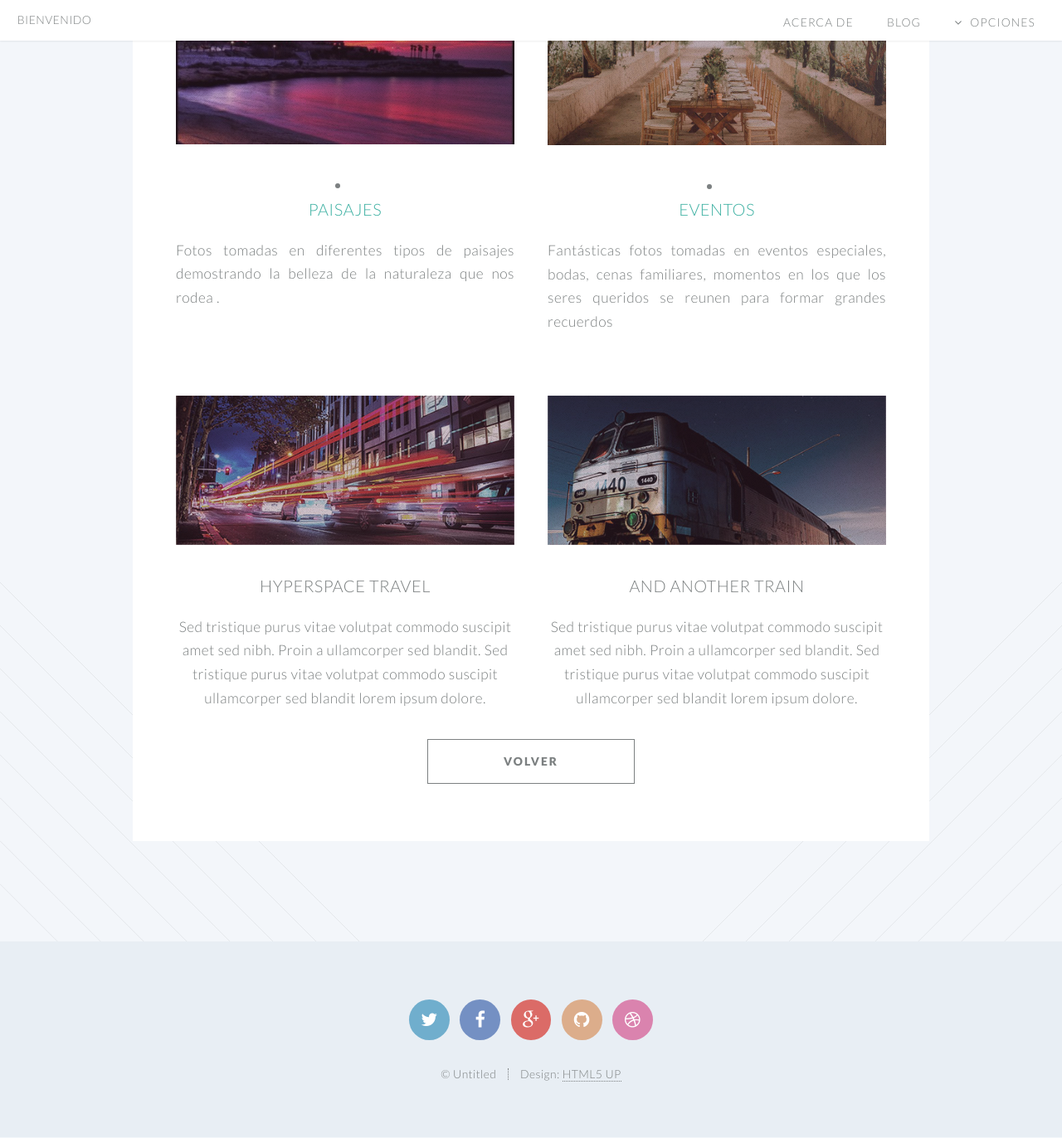
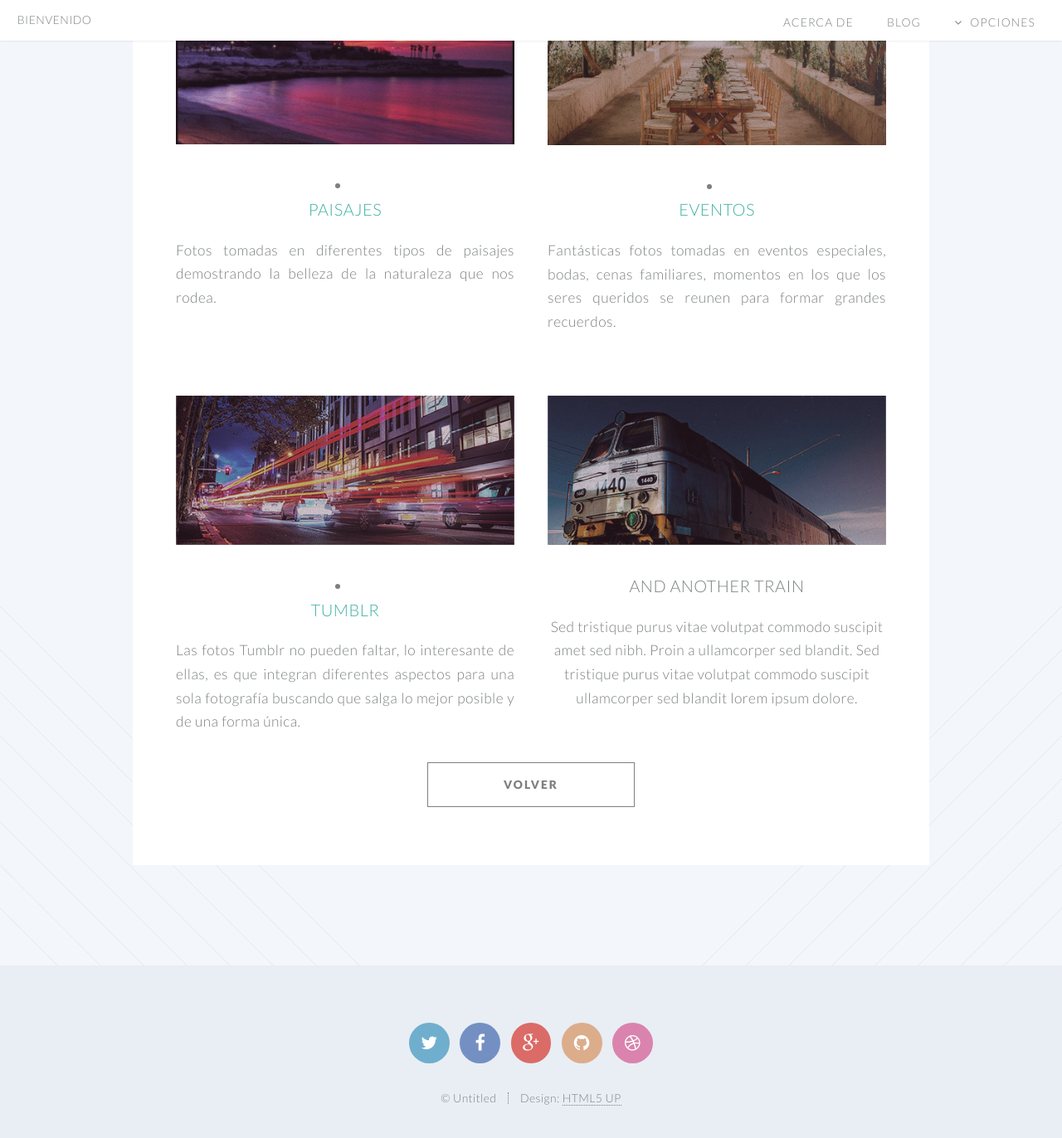
Before and after one commit to Vico2001/Vico2001.github.io, a Jekyll site: the page built from index.html, in a window 1280 px wide and 1400 px high, scrolled down 1446 px. Shown: the top 1372 px of the window at 83% size. Built offline with Jekyll 4.4.1, drawn with Linux system fonts in a browser that asks for light colours.

Commit message:
Update index.html

```diff
--- a/index.html
+++ b/index.html
@@ -64,7 +64,7 @@ layout: landing-page
 
 									</header>
 									<p style="text-align: justify">Fotos tomadas en diferentes tipos de paisajes demostrando la belleza de la naturaleza que nos
-									rodea .</p>
+									rodea.</p>
 								</section>
 
 							</div>
@@ -76,7 +76,7 @@ layout: landing-page
 										<li><a href="/right-sidebar.html"><h3>Eventos</h3></a></li>
 									</header>
 									<p style="text-align: justify">Fantásticas fotos tomadas en eventos especiales, bodas, cenas familiares, momentos en los que
-									los seres queridos se reunen para formar grandes recuerdos</p>
+									los seres queridos se reunen para formar grandes recuerdos.</p>
 								</section>
 
 							</div>
@@ -85,11 +85,12 @@ layout: landing-page
 							<div class="6u">
 
 								<section>
-									<a href="#" class="image featured"><img src="images/pic03.jpg" alt="" /></a>
+									<a href="/tumblr.html" class="image featured"><img src="images/pic03.jpg" alt="" /></a>
 									<header>
-										<h3>Hyperspace Travel</h3>
+										<li><a href="/tumblr.html"><h3>Tumblr</h3></a></li>
 									</header>
-									<p>Sed tristique purus vitae volutpat commodo suscipit amet sed nibh. Proin a ullamcorper sed blandit. Sed tristique purus vitae volutpat commodo suscipit ullamcorper sed blandit lorem ipsum dolore.</p>
+									<p style="text-align: justify">Las fotos Tumblr no pueden faltar, lo interesante de ellas, es que integran
+									diferentes aspectos para una sola fotografía buscando que salga lo mejor posible y de una forma única.</p>
 								</section>
 
 							</div>
```
